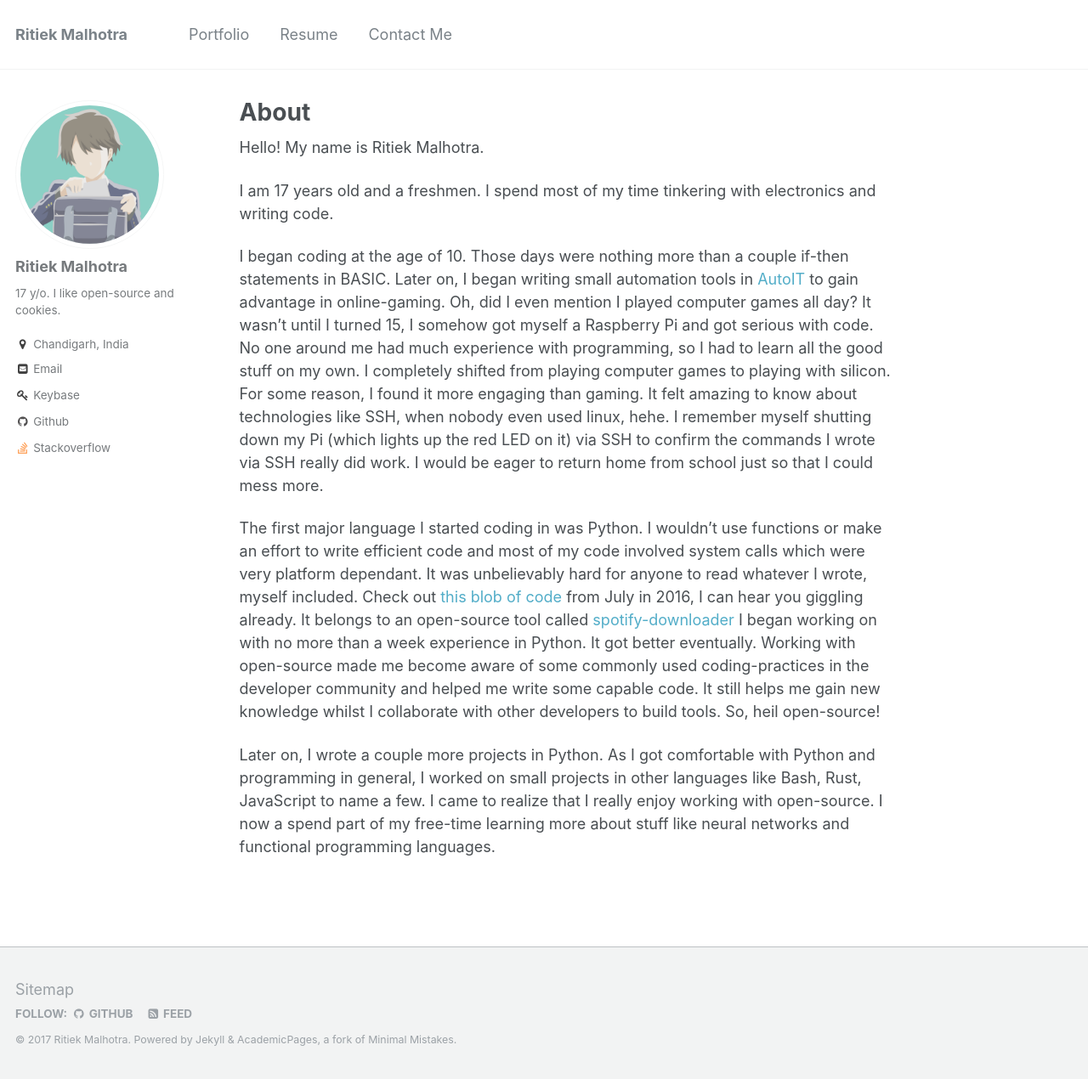
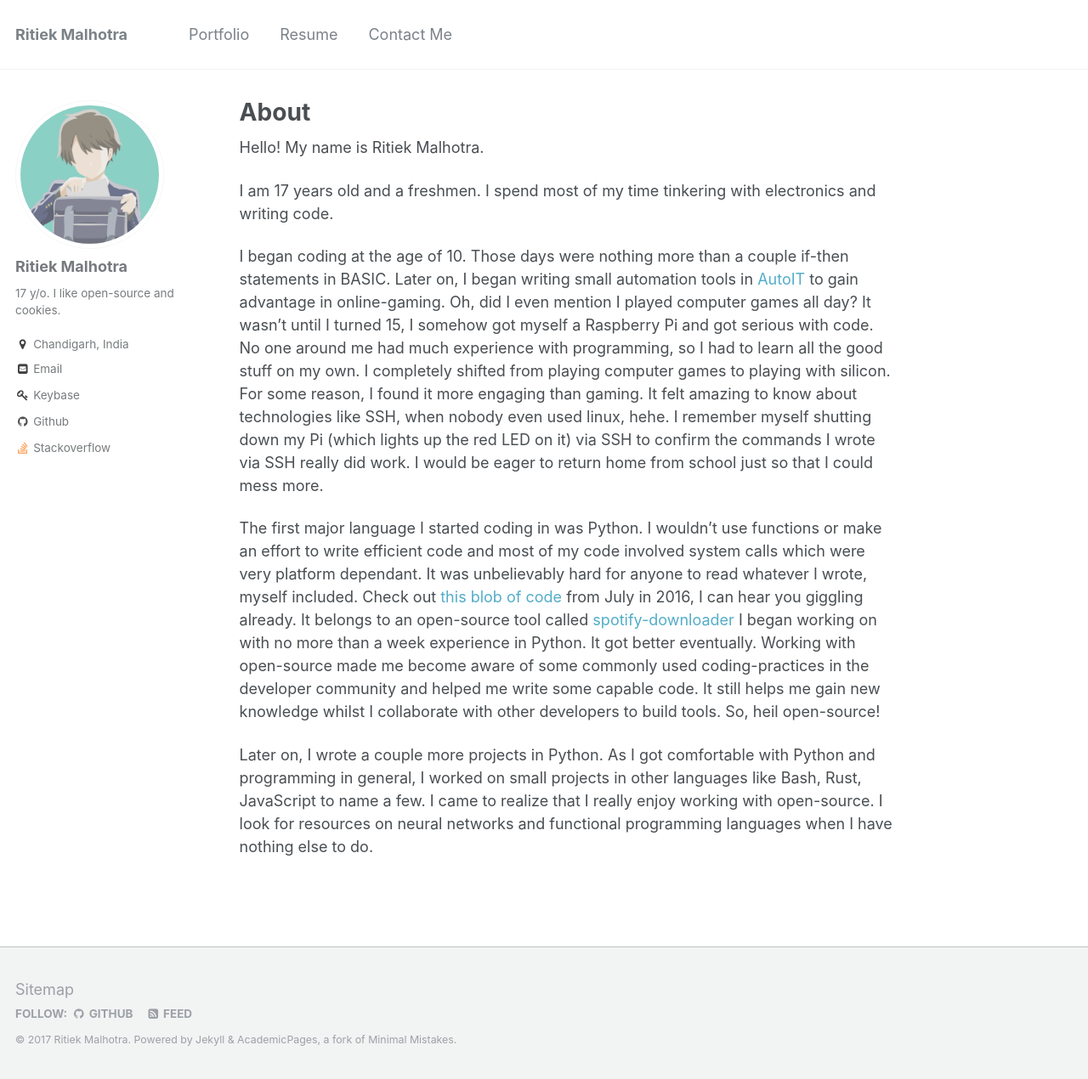
Before and after one commit to ritiek/ritiek.github.io, a Jekyll site: the page built from _pages/about.md, in a window 1280 px wide and 1270 px high. Shown: the whole window at 85% size. Built offline with Jekyll 4.4.1, drawn with Linux system fonts in a browser that asks for light colours.

Commit message:
Update about.md

```diff
--- a/_pages/about.md
+++ b/_pages/about.md
@@ -17,4 +17,4 @@ It wasn't until I turned 15, I somehow got myself a Raspberry Pi and got serious
 
 The first major language I started coding in was Python. I wouldn't use functions or make an effort to write efficient code and most of my code involved system calls which were very platform dependant. It was unbelievably hard for anyone to read whatever I wrote, myself included. Check out [this blob of code](https://github.com/ritiek/spotify-downloader/blob/b473f8f3cd0f7f2b00cd39a4eb8f907264162ce0/YTMusic.py) from July in 2016, I can hear you giggling already. It belongs to an open-source tool called [spotify-downloader](https://github.com/ritiek/spotify-downloader) I began working on with no more than a week experience in Python. It got better eventually. Working with open-source made me become aware of some commonly used coding-practices in the developer community and helped me write some capable code. It still helps me gain new knowledge whilst I collaborate with other developers to build tools. So, heil open-source!
 
-Later on, I wrote a couple more projects in Python. As I got comfortable with Python and programming in general, I worked on small projects in other languages like Bash, Rust, JavaScript to name a few. I came to realize that I really enjoy working with open-source. I now a spend part of my free-time learning more about stuff like neural networks and functional programming languages.
+Later on, I wrote a couple more projects in Python. As I got comfortable with Python and programming in general, I worked on small projects in other languages like Bash, Rust, JavaScript to name a few. I came to realize that I really enjoy working with open-source. I look for resources on neural networks and functional programming languages when I have nothing else to do.
```
